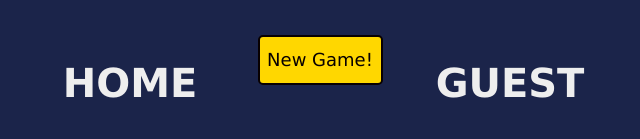
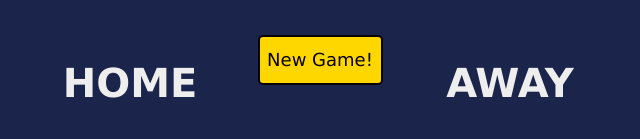
Before and after one commit to Nbowers97/Scoreboard, a website built with Vite: page index.html in a window 1280 px wide. Shown: the top 139 px of the page, without its empty margins (320-960 px from the left). Built offline with nearby package versions, Linux system fonts and the light colour scheme; a web font is replaced by a local one.

Commit message:
Guest Fix
Changed GUEST to AWAY.

```diff
--- a/index.html
+++ b/index.html
@@ -23,7 +23,7 @@
 		</div>
 		<button onclick="newGame()" id="new-game"> New Game!</button>
 		<div>
-			<h3 class="score-text">GUEST</h3>
+			<h3 class="score-text">AWAY</h3>
 			<div id="score">
 				<span id="guest-score"></span>
 			</div>
```
